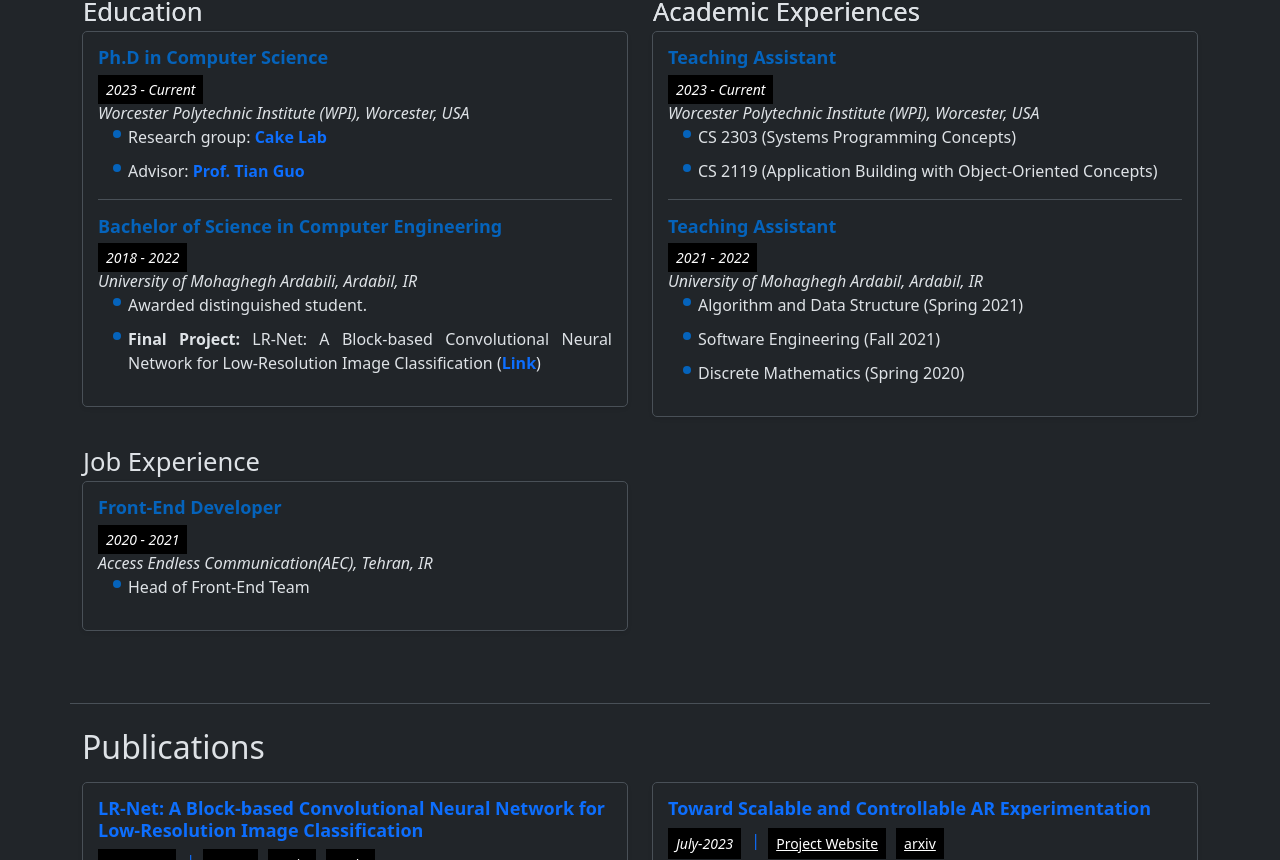
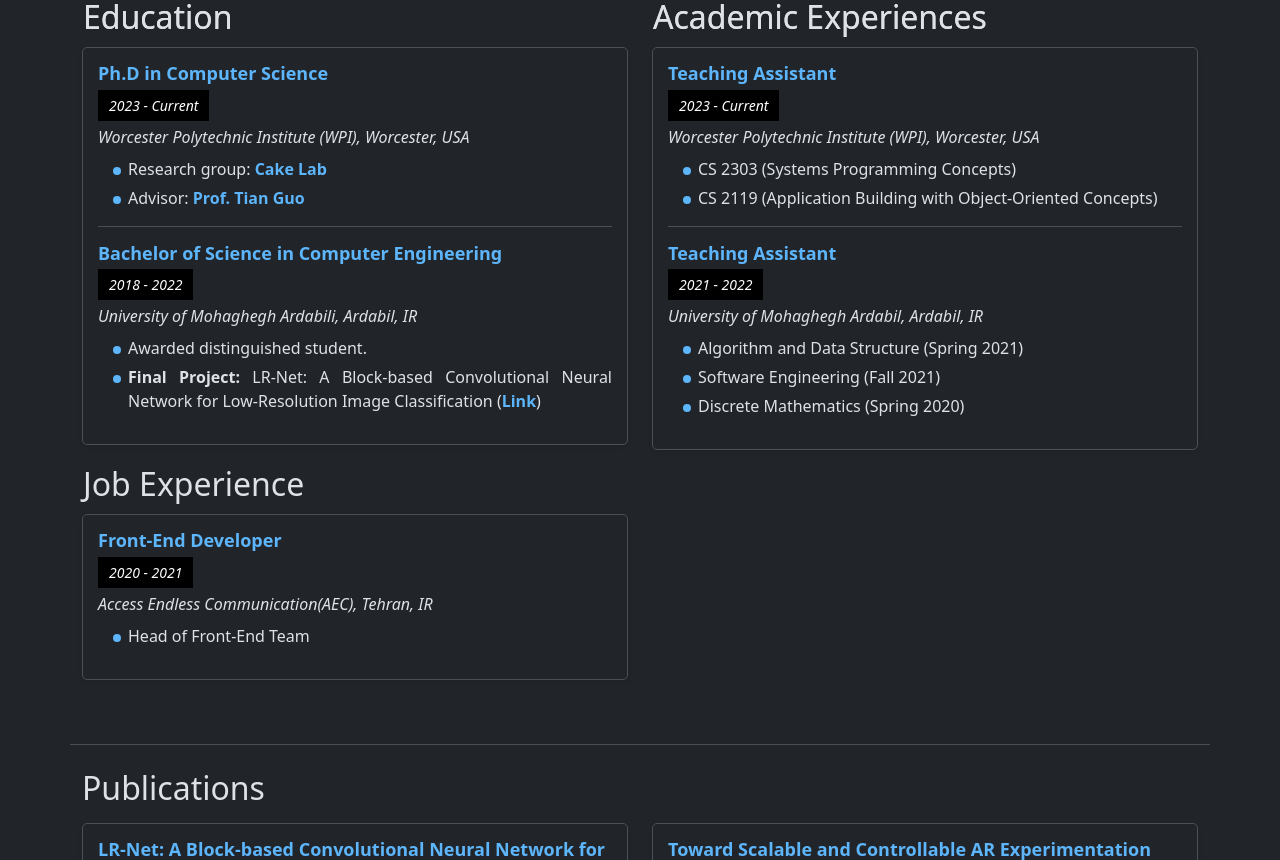
Before and after one commit to AshkanGanj/ashkanganj.me, a Vue app: page / in a window 1280 px wide. Shown: the part 580-1440 px from the top of the page. Built offline with nearby package versions, Linux system fonts and the light colour scheme.

Commit message:
updated color scheme

```diff
--- a/src/assets/main.css
+++ b/src/assets/main.css
@@ -10,7 +10,7 @@
 .badge-btn{
     background-color: #000;
     border-radius: 0x;
-    padding: 4px 7px;
+    padding: 5px 10px;
     color: #ffffff;
     font-size: 14px;
     font-weight: 500;
@@ -23,7 +23,7 @@
 .badge-btn:hover{
     background-color: gray;
     color: #fff;
-    border: 1px solid gray;
+    border: 1px solid white;
 }
 
 
@@ -35,7 +35,7 @@
 
 p a{
     text-decoration: none !important;
-    color: #0d6efd !important;
+    color: rgb(93, 181, 251) !important;
     font-weight: 600 !important;
 }
 
--- a/src/components/Header.vue
+++ b/src/components/Header.vue
@@ -64,6 +64,6 @@ console.log(darkMode.value);
 }
 
 .navbar-brand span{
-  color: #0d6efd;
+  color: rgb(93, 181, 251);
 }
 </style>
--- a/src/views/Publication.vue
+++ b/src/views/Publication.vue
@@ -11,7 +11,7 @@
                         <span class="badge-btn date">{{ publication.date }}</span>
                         <span class="me-2 text-primary">|</span>
                         <a v-if="publication.link" :href="publication.link" target="_blank" class="badge-btn">Paper</a>
-                        <a v-if="publication.website" :href="publication.website" target="_blank" class="badge-btn">Project Website</a>
+                        <a v-if="publication.website" :href="publication.website" target="_blank" class="badge-btn">Project</a>
                         <a v-if="publication.arxiv" :href="publication.arxiv" target="_blank" class="badge-btn">arxiv</a>
                         <a v-if="publication.github" :href="publication.github" target="_blank" class="badge-btn">Code</a>
                     </div>
@@ -97,7 +97,7 @@ export default {
     margin-top: 0;
     font-size: 18px;
     font-weight: 600;
-    color: #0d6efd;
+    color: rgb(93, 181, 251);
 }
 
 .publication-item p {
--- a/src/views/Resume.vue
+++ b/src/views/Resume.vue
@@ -5,19 +5,19 @@
         </div> -->
 
 
-      <div class="timeline py-2">
+      <div class="timeline pt-4">
         <div class="row">
           <div class="col-md-6 col-sm-12 timeline-item" v-for="(category, index) in resumeItems" :key="index">
             <div class="timeline-content border shadow-sm">
               <!-- <h3 class="resume-title">{{ category.name }}</h3> -->
             <div class="resume-item" v-for="(item, itemIndex) in category.items" :key="itemIndex" :class="{ 'border-bottom mb-3': itemIndex !== category.items.length - 1 }">
                 <div class="timeline-head">
-                    <h4>{{ category.name }}</h4>
+                    <h2>{{ category.name }}</h2>
                 </div>
                 <div class="timeline-body">
                     <h4>{{ item.title }}</h4>
 
-                    <p><span class="badge-btn mb-2 date">{{ item.date }}</span></p>
+                    <p><span class="badge-btn date">{{ item.date }}</span></p>
                     <p><em>{{ item.institution }}</em></p>
                     <p class="text-justify">
                         <ul>
@@ -71,11 +71,8 @@
   left: 0;
 }
 
-.timeline-head h4 {
-  margin: -5px 0px;
-  font-size: 1.6rem;
-  /* font-weight: bold; */
-  /* color: #0563bb; */
+.timeline-head h2 {
+  margin: -20px 0px;
 }
 
 
@@ -83,11 +80,11 @@
   margin-top: 0;
   font-size: 18px;
   font-weight: 600;
-  color: #0563bb;
+  color: rgb(93, 181, 251);
 }
 
 .timeline-body p {
-  margin-bottom: 0;
+  margin-bottom: 8px;
 }
 
 .timeline-body ul {
@@ -98,17 +95,17 @@
 .timeline-body ul li {
   position: relative;
   padding-left: 15px;
-  margin-bottom: 10px;
+  margin-bottom: 5px;
 }
 
 .timeline-body ul li:before {
   content: "";
   position: absolute;
-  top: 5px;
+  top: 10px;
   left: 0;
   width: 8px;
   height: 8px;
-  background-color: #0563bb;
+  background-color: rgb(93, 181, 251);
   border-radius: 50%;
 }
 </style>
```
